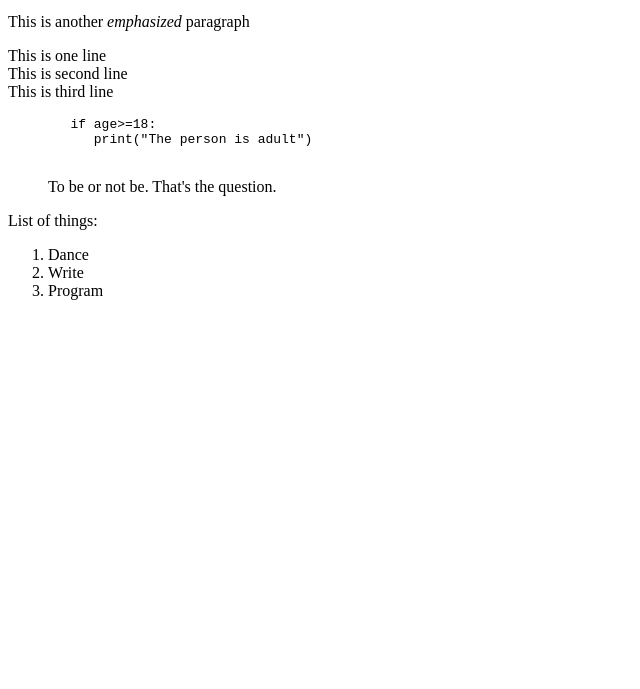
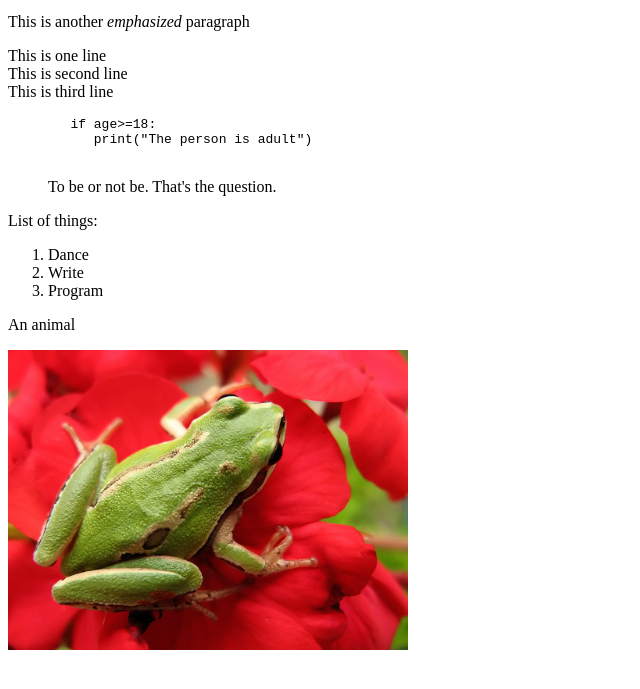
Before and after one commit to A22DiegoGP/web, a plain HTML site: page index.html in a window 1280 px wide. Shown: the part 101-790 px from the top of the page, without its empty margins (0-640 px from the left). Drawn offline with Linux system fonts and the light colour scheme.

Commit message:
image added

```diff
--- a/index.html
+++ b/index.html
@@ -34,6 +34,9 @@
             Program
         </li>
     </ol>
+    <p>An animal</p>
+    <img src="img/frog.jpg" alt="A beautiful frog" height="300">
+
 
 </body>
 </html>
```
